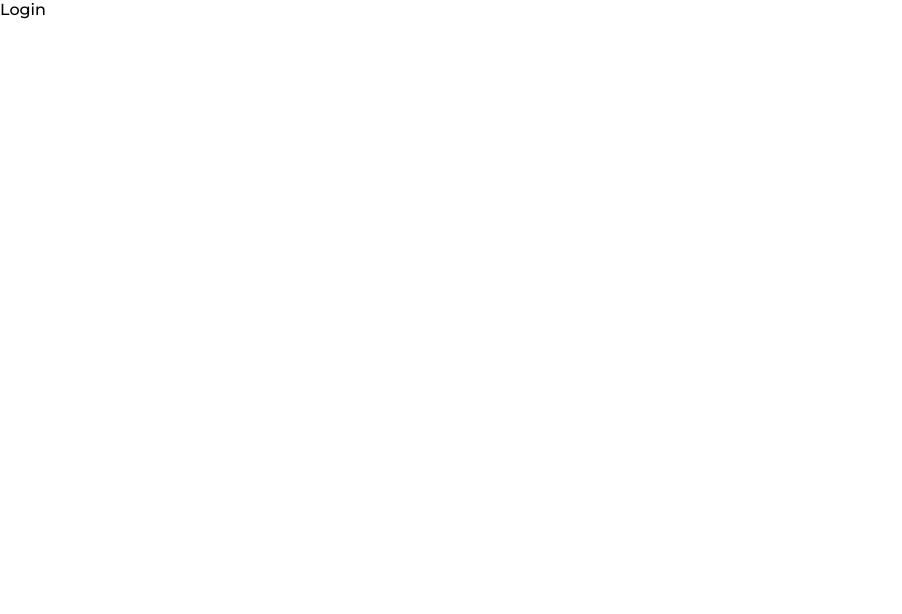
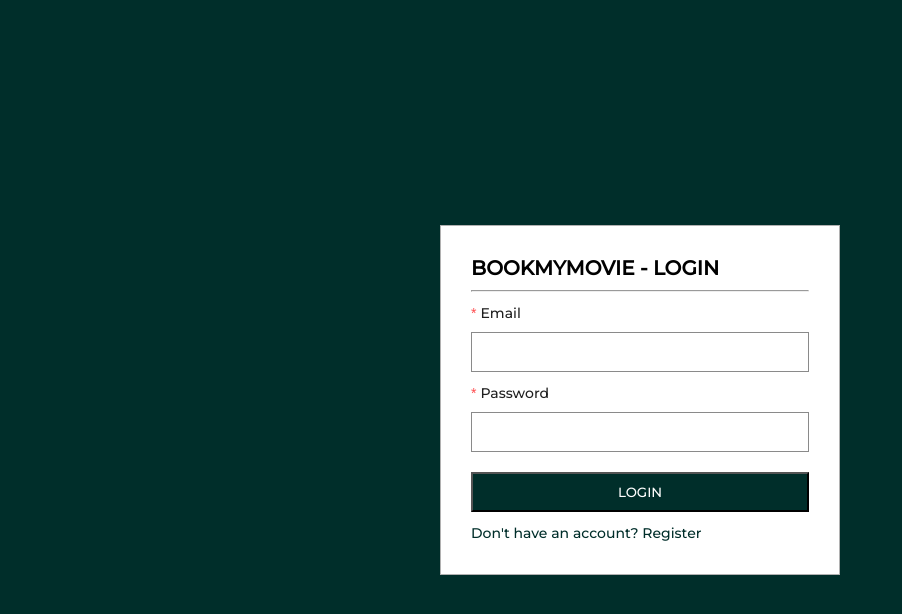
Before and after one commit to cse18107/movieticketapplication, a React (Create React App) app in the folder client/: page /login in a window 1280 px wide. Shown: the top 614 px of the page, without its empty margins (0-902 px from the left). Built offline with nearby package versions, Linux system fonts and the light colour scheme.

Commit message:
added login screen

```diff
--- a/client/src/pages/Login/index.js
+++ b/client/src/pages/Login/index.js
@@ -1,8 +1,41 @@
-import React from 'react'
+import { Form } from "antd";
+import React from "react";
+import Button from "../../components/Button";
+import { Link } from "react-router-dom";
 
 const Login = () => {
+
+  const onFinish = (values) => {
+    console.log("success", values);
+  }
+
   return (
-    <div>Login</div>
+    <div className="flex justify-center h-screen items-center bg-primary">
+      <div className="card p-3 w-400">
+        <h1 className="text-xl mb-1">BOOKMYMOVIE - LOGIN</h1>
+        <hr />
+        <Form layout="vertical" className="mt-1" onFinish={onFinish}>
+          <Form.Item
+            label="Email"
+            name="email"
+            rules={[{ required: true, message: "Please input your email!" }]}
+          >
+            <input type="email" />
+          </Form.Item>
+          <Form.Item
+            label="Password"
+            name="password"
+            rules={[{ required: true, message: "Please input your password!" }]}
+          >
+            <input type="password" />
+          </Form.Item>
+          <div className="flex flex-col mt-2 gap-1">
+            <Button fullWidth title="LOGIN" type="submit" />
+            <Link to={"/register"} className='text-primary' >Don't have an account? Register</Link>
+          </div>
+        </Form>
+      </div>
+    </div>
   )
 }
 
--- a/client/src/pages/Register/index.js
+++ b/client/src/pages/Register/index.js
@@ -4,12 +4,17 @@
 import { Link } from "react-router-dom";
 
 const Register = () => {
+
+  const onFinish = (values) => {
+    console.log("success", values);
+  }
+
   return (
     <div className="flex justify-center h-screen items-center bg-primary">
       <div className="card p-3 w-400">
-        <h1 className="text-xl mb-2">BOOKMYMOVIE - REGISTER</h1>
+        <h1 className="text-xl mb-1">BOOKMYMOVIE - REGISTER</h1>
         <hr />
-        <Form layout="vertical" className="mt-2">
+        <Form layout="vertical" className="mt-1" onFinish={onFinish}>
           <Form.Item
             label="Name"
             name="name"
```
Also changed, not shown: 2 other files (tests, documents, lock files or other folders).
